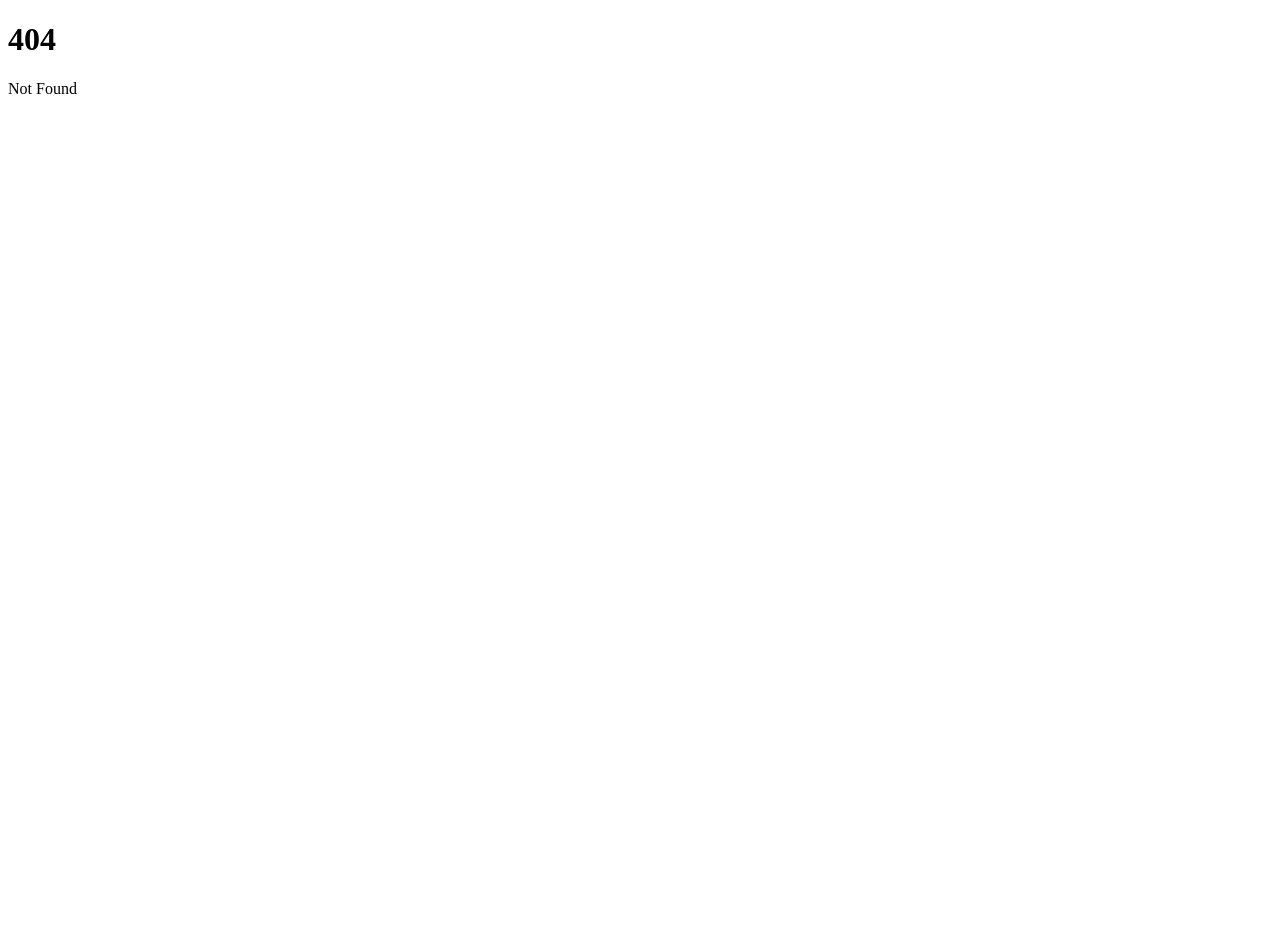
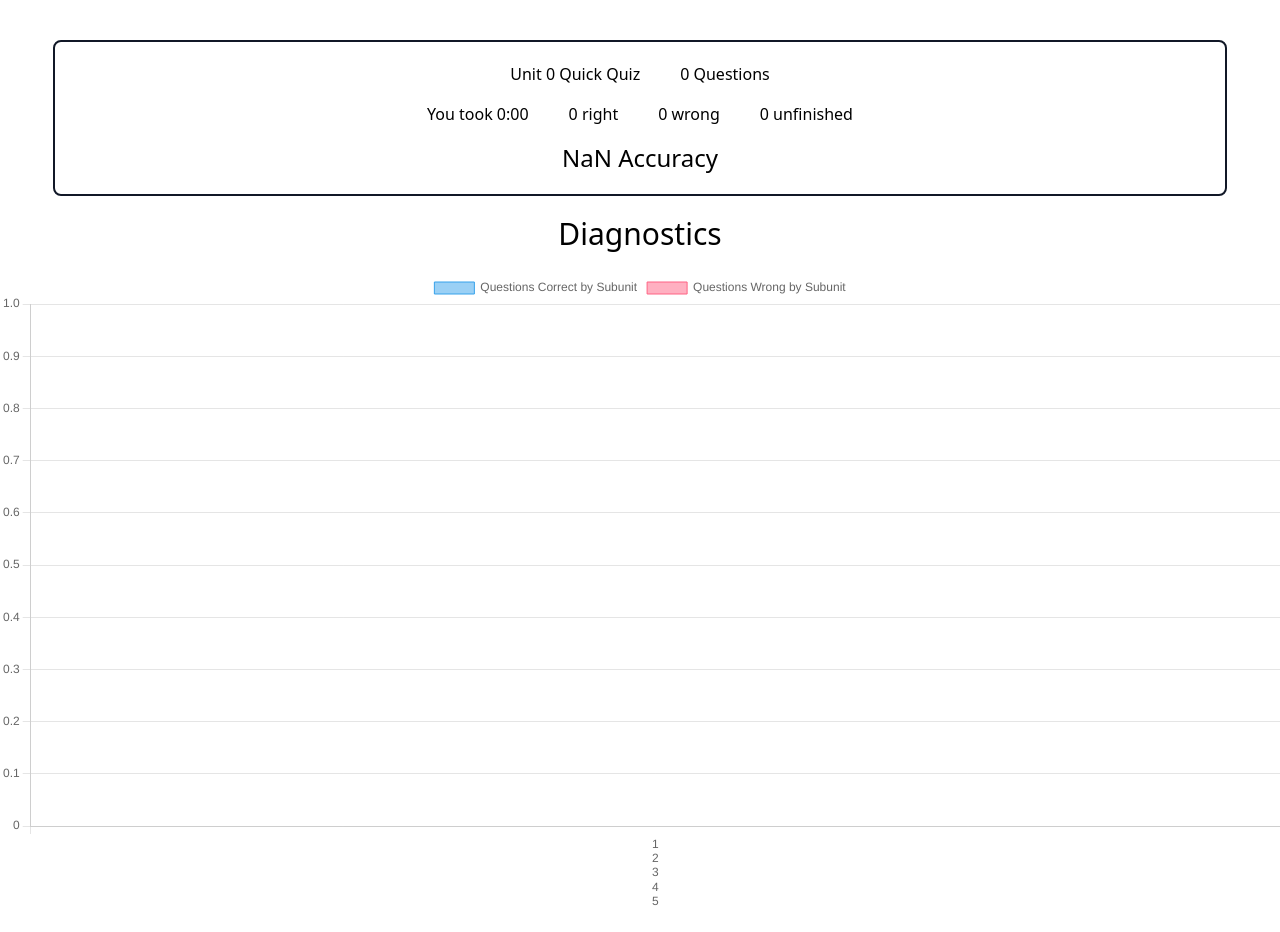
Before and after one commit to Villy-P/WHAP-Study-Tools, a SvelteKit app: page /diagnostics.html in a window 1280 px wide. Before the commit this address had no page. Before the commit the page ends 800 px from the top, so only its background shows below. Built offline with nearby package versions, Linux system fonts and the light colour scheme.

Commit message:
Create Chart of Diagnostics

```diff
--- a/package.json
+++ b/package.json
@@ -14,6 +14,7 @@
 		"@sveltejs/kit": "^2.0.0",
 		"@sveltejs/vite-plugin-svelte": "^3.0.0",
 		"autoprefixer": "^10.4.17",
+		"chart.js": "^4.4.2",
 		"postcss": "^8.4.35",
 		"svelte": "^4.2.7",
 		"svelte-check": "^3.6.0",
--- a/src/lib/stores/QuickQuizStore.ts
+++ b/src/lib/stores/QuickQuizStore.ts
@@ -2,6 +2,7 @@ import { writable, type Writable } from 'svelte/store';
 import type { Question } from '../../data/types';
 
 type Store = Writable<{
+    totalTime: number;
     timeRemaining: number;
     currentUnit: number;
     questionCount: number;
@@ -11,6 +12,7 @@ type Store = Writable<{
 }>
 
 export const quickQuiz: Store = writable({
+    totalTime: 0,
     timeRemaining: 0,
     currentUnit: 0,
     questionCount: 0,
--- /dev/null
+++ b/src/routes/diagnostics.html/+page.svelte
@@ -0,0 +1,73 @@
+<script lang="ts">
+    import { quickQuiz } from '$lib/stores/QuickQuizStore';
+    import { formatTime } from '../../utilities/time';
+    import '../../app.css'
+    import { onMount } from 'svelte';
+    import { Chart } from 'chart.js/auto'
+    import { getSubUnitsFromUnit } from '../../utilities/unit';
+
+    let byunit: HTMLCanvasElement;
+
+    function getAccuracy() {
+        const right = $quickQuiz.right.length;
+        return right / $quickQuiz.questionCount * 100;
+    }
+
+    function getSubUnitCorrect(subunit: number) {
+        return $quickQuiz.right.find((value) => {
+            return value.subunit = subunit;
+        });
+    }
+
+    function getSubUnitWrong(subunit: number) {
+        return $quickQuiz.wrong.find((value) => {
+            return value.subunit = subunit;
+        });
+    }
+
+    onMount(() => {
+        const subunits = getSubUnitsFromUnit($quickQuiz.currentUnit);
+        new Chart(byunit, {
+            type: "bar",
+            data: {
+                labels: [Array.from({ length: subunits }, (_, i) => (i + 1).toString())],
+                datasets: [
+                    {
+                        label: "Questions Correct by Subunit",
+                        data: [Array.from({ length: subunits }, (_, i) => getSubUnitCorrect(i))],
+                        borderWidth: 1
+                    }, {
+                        label: "Questions Wrong by Subunit",
+                        data: [Array.from({ length: subunits }, (_, i) => getSubUnitWrong(i))],
+                        borderWidth: 1
+                    }
+                ]
+            },
+            options: {
+                scales: {
+                    y: {
+                        beginAtZero: true
+                    }
+                }
+            }
+        });
+    });
+</script>
+
+<div class="w-full flex items-center flex-col gap-1 pt-10 pb-5 justify-center">
+    <div class="w-11/12 rounded-lg border-2 border-gray-900 h-fit flex-col p-5 justify-center items-center">
+        <div class="flex gap-10 justify-center text-center flex-wrap pb-4">
+            <div>Unit {$quickQuiz.currentUnit} Quick Quiz</div>
+            <div>{$quickQuiz.questionCount} Questions</div>
+        </div>
+        <div class="flex gap-10 justify-center text-center flex-wrap pb-4">
+            <div>You took {formatTime($quickQuiz.totalTime - $quickQuiz.timeRemaining)}</div>
+            <div>{$quickQuiz.right.length} right</div>
+            <div>{$quickQuiz.wrong.length} wrong</div>
+            <div>{$quickQuiz.questionCount - $quickQuiz.wrong.length - $quickQuiz.right.length} unfinished</div>
+        </div>
+        <div class="flex justify-center text-center text-2xl">{getAccuracy()} Accuracy</div>
+    </div>
+    <div class="text-3xl py-4">Diagnostics</div>
+    <canvas class="w-1/2" bind:this={byunit}/>
+</div>
--- a/src/routes/start-quiz.html/+page.svelte
+++ b/src/routes/start-quiz.html/+page.svelte
@@ -20,6 +20,7 @@
     let minutes: number = 20;
 
     function startQuiz() {
+        $quickQuiz.totalTime = minutes * 60;
         $quickQuiz.timeRemaining = minutes * 60;
         $quickQuiz.questionCount = questionCount;
         $quickQuiz.currentQuestion = 0;
--- /dev/null
+++ b/src/utilities/unit.ts
@@ -0,0 +1,20 @@
+export function getSubUnitsFromUnit(unit: number) {
+    switch (unit) {
+        case 1:
+        case 2:
+            return 7;
+        case 3:
+            return 3;
+        case 4:
+        case 6:
+            return 8;
+        case 5:
+            return 10;
+        case 7:
+        case 8:
+        case 9:
+            return 9;
+        default:
+            return 5;
+    }
+}
```
Also changed, not shown: 1 other file (tests, documents, lock files or other folders).
